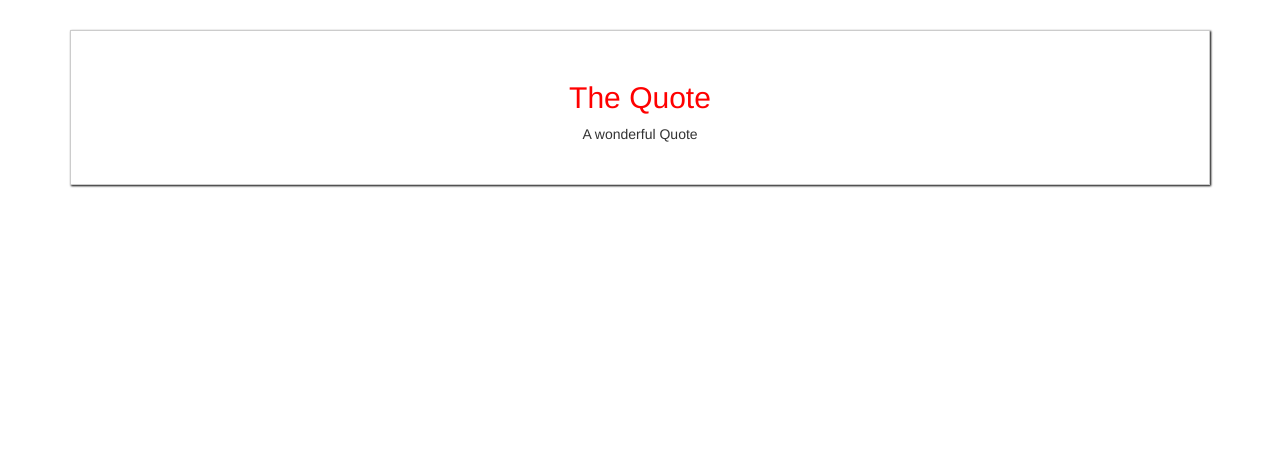
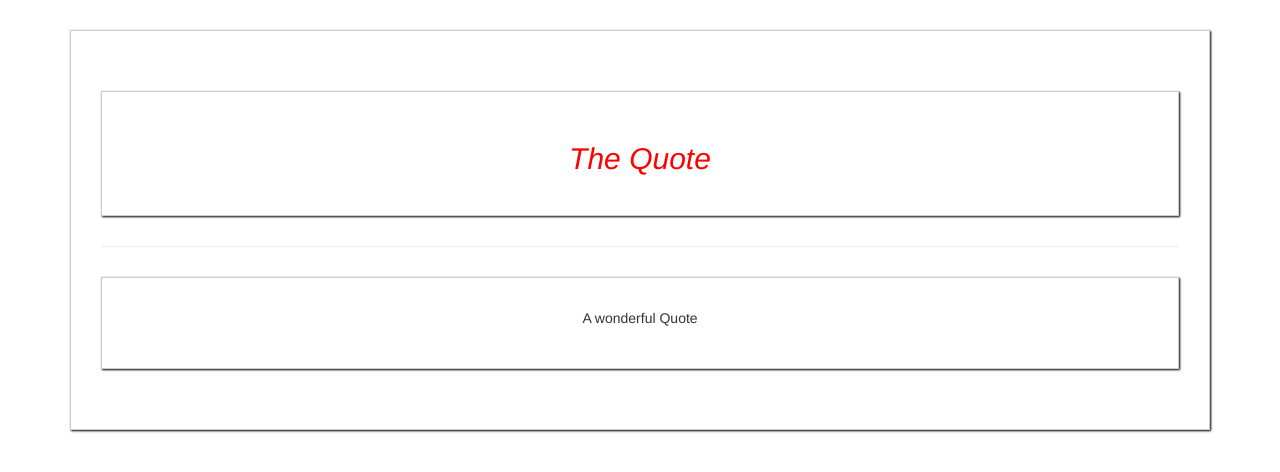
Before and after one commit to shkigor/vue-09-advanced-component-usage, a Vue app: page / in a window 1280 px wide. Shown: the top 472 px of the page. Built offline with nearby package versions, Linux system fonts and the light colour scheme.

Commit message:
128. Using Multiple Slots (Named Slots)

```diff
--- a/src/App.vue
+++ b/src/App.vue
@@ -3,8 +3,8 @@
         <div class="row">
             <div class="col-xs-12">
                 <app-quote>
-                    <h2>{{ quoteTitle }}</h2>
-                    <p>A wonderful Quote</p>
+                    <h2 slot="title">{{ quoteTitle }}</h2>
+                    <p slot="content">A wonderful Quote</p>
                 </app-quote>
             </div>
         </div>
--- a/src/components/Quote.vue
+++ b/src/components/Quote.vue
@@ -1,6 +1,12 @@
 <template>
     <div>
-        <slot></slot>
+        <div class="title">
+            <slot name="title"></slot>
+        </div>
+        <hr>
+        <div>
+            <slot name="content"></slot>
+        </div>
     </div>
 </template>
 
@@ -22,4 +28,8 @@
     h2 {
         color: red;
     }
+
+    .title {
+        font-style: italic;
+    }
 </style>
```
